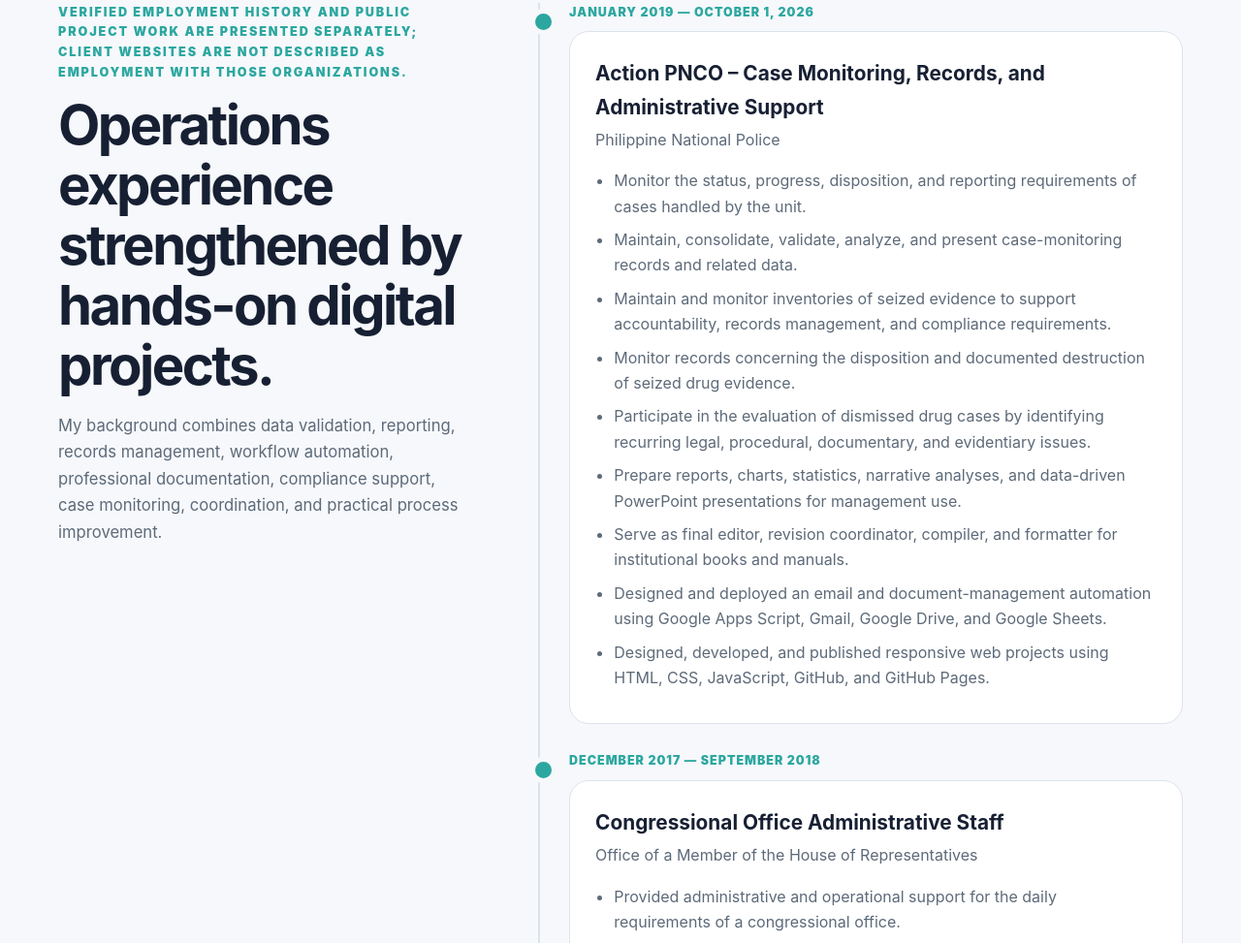
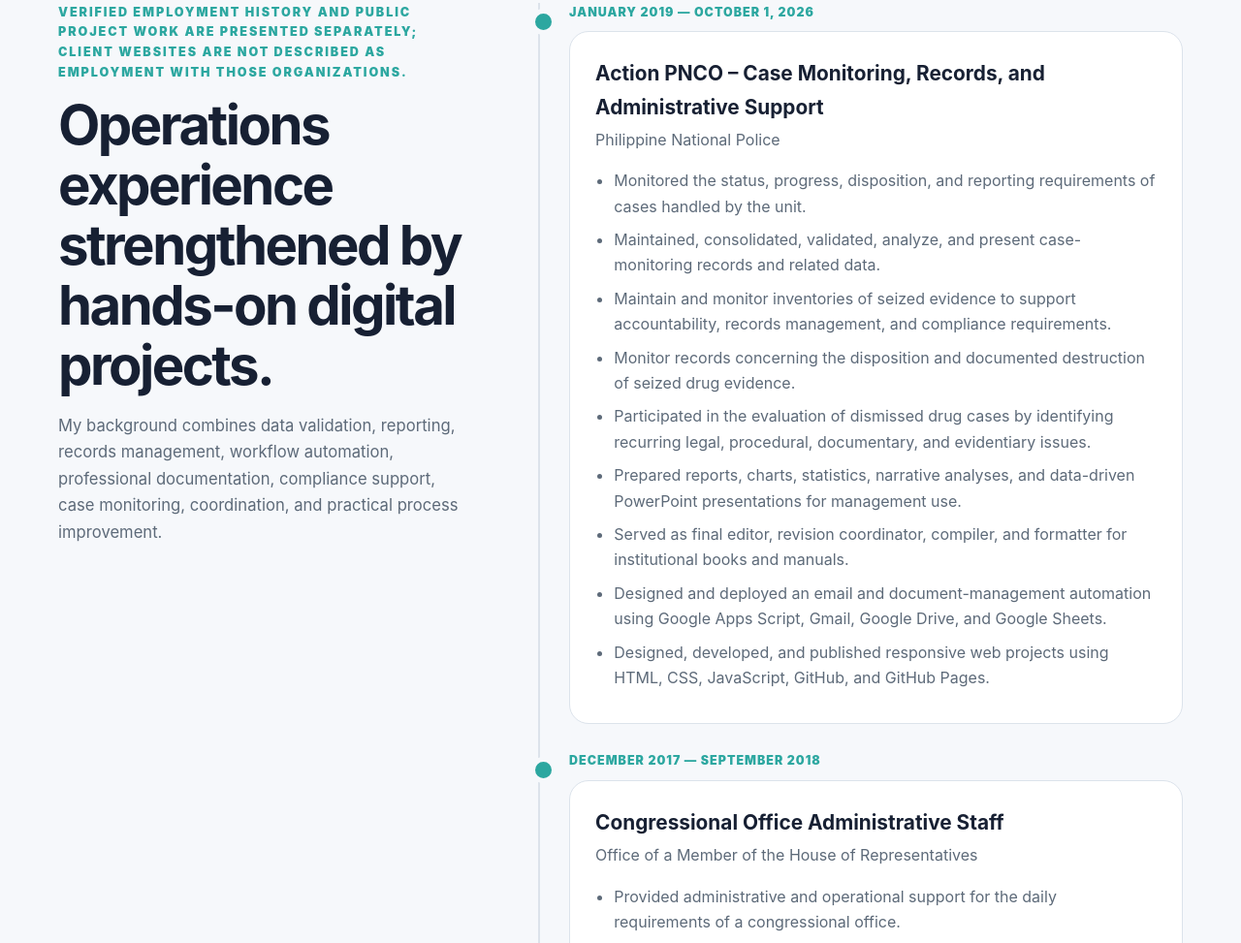
Before and after one commit to Alcalds/Alcalds.github.io, a plain HTML site: page index.html in a window 1280 px wide. Shown: the part 10350-11323 px from the top of the page at 97% size. Drawn offline with Linux system fonts and the light colour scheme.

Commit message:
Update index.html

```diff
--- a/index.html
+++ b/index.html
@@ -521,13 +521,13 @@
 <h3>Action PNCO – Case Monitoring, Records, and Administrative Support</h3>
 <p class="timeline-company">Philippine National Police</p>
 <ul>
-<li>Monitor the status, progress, disposition, and reporting requirements of cases handled by the unit.</li>
-<li>Maintain, consolidate, validate, analyze, and present case-monitoring records and related data.</li>
+<li>Monitored the status, progress, disposition, and reporting requirements of cases handled by the unit.</li>
+<li>Maintained, consolidated, validated, analyze, and present case-monitoring records and related data.</li>
 <li>Maintain and monitor inventories of seized evidence to support accountability, records management, and compliance requirements.</li>
 <li>Monitor records concerning the disposition and documented destruction of seized drug evidence.</li>
-<li>Participate in the evaluation of dismissed drug cases by identifying recurring legal, procedural, documentary, and evidentiary issues.</li>
-<li>Prepare reports, charts, statistics, narrative analyses, and data-driven PowerPoint presentations for management use.</li>
-<li>Serve as final editor, revision coordinator, compiler, and formatter for institutional books and manuals.</li>
+<li>Participated in the evaluation of dismissed drug cases by identifying recurring legal, procedural, documentary, and evidentiary issues.</li>
+<li>Prepared reports, charts, statistics, narrative analyses, and data-driven PowerPoint presentations for management use.</li>
+<li>Served as final editor, revision coordinator, compiler, and formatter for institutional books and manuals.</li>
 <li>Designed and deployed an email and document-management automation using Google Apps Script, Gmail, Google Drive, and Google Sheets.</li>
 <li>Designed, developed, and published responsive web projects using HTML, CSS, JavaScript, GitHub, and GitHub Pages.</li></ul>
 </div>
```
